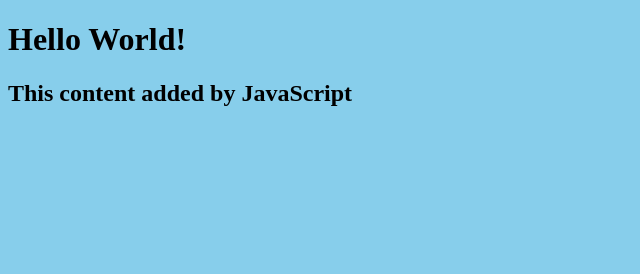
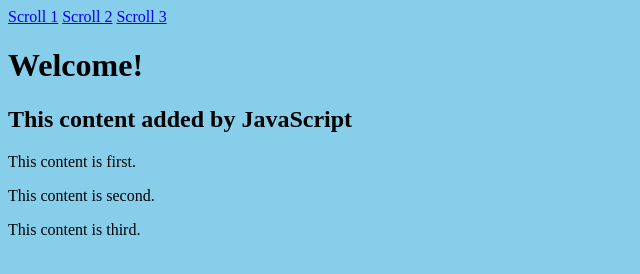
Before and after one commit to eceakes/my-personal-website, a plain HTML site: page index.html in a window 1280 px wide. Shown: the whole page, without its empty margins (0-640 px from the left). Drawn offline with Linux system fonts and the light colour scheme.

Commit message:
updates to html

```diff
--- a/index.html
+++ b/index.html
@@ -5,7 +5,22 @@
     <link rel="stylesheet" href="style.css" />
   </head>
   <body>
-    <h1>Hello World!</h1>
+    <nav>
+      <a href="#scroll1">Scroll 1</a>
+      <a href="#scroll2">Scroll 2</a>
+      <a href="#scroll3">Scroll 3</a>
+    </nav>
+    <h1>Welcome!</h1>
     <script src="script.js"></script>
+
+    <div id="scroll1">
+      <p>This content is first.</p>
+    </div>
+    <div id="scroll2">
+      <p>This content is second.</p>
+    </div>
+    <div id="scroll3">
+      <p>This content is third.</p>
+    </div>
   </body>
 </html>
--- a/style.css
+++ b/style.css
@@ -1,3 +1,6 @@
 body {
     background: skyblue;
 }
+nav {
+    display: block;
+}
```
